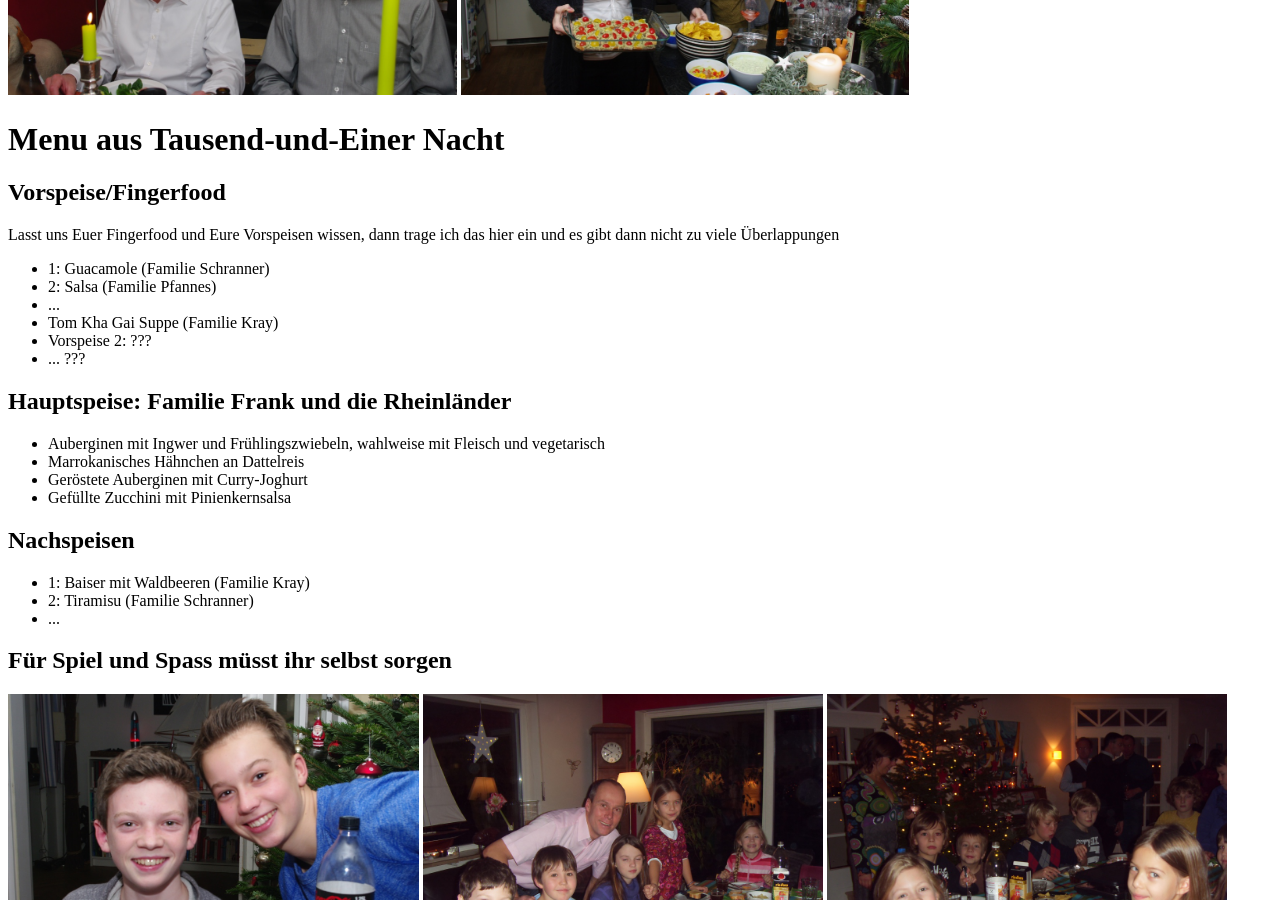
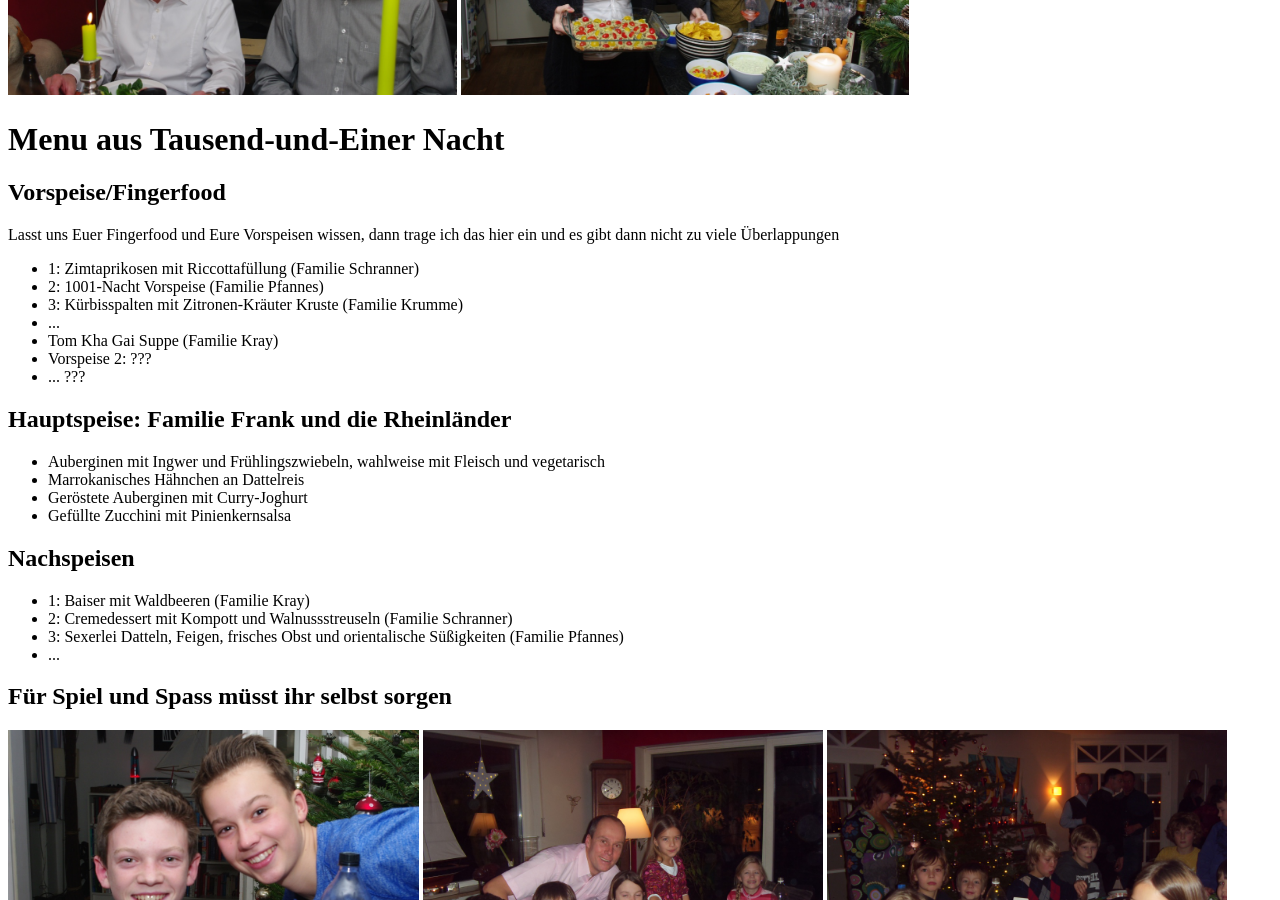
Before and after one commit to DiveDocs/Sylvester2023, a Jekyll site: the page built from index.markdown, in a window 1280 px wide and 900 px high, scrolled down 2112 px. Built offline with Jekyll 4.4.1, drawn with Linux system fonts in a browser that asks for light colours.

Commit message:
Update menu items for Vorspeise and Nachspeisen

```diff
--- a/index.markdown
+++ b/index.markdown
@@ -64,8 +64,9 @@ tr:nth-child(even) {
 <h2> Vorspeise/Fingerfood</h2>
 Lasst uns Euer Fingerfood und Eure Vorspeisen wissen, dann trage ich das hier ein und es gibt dann nicht zu viele Überlappungen
 <ul>
-<li> 1: Guacamole (Familie Schranner)</li>
-<li> 2: Salsa (Familie Pfannes)</li>
+<li> 1: Zimtaprikosen mit Riccottafüllung (Familie Schranner)</li>
+<li> 2: 1001-Nacht Vorspeise (Familie Pfannes)</li>
+<li> 3: Kürbisspalten mit Zitronen-Kräuter Kruste (Familie Krumme)</li>
 <li>... </li>
 <li>Tom Kha Gai Suppe (Familie Kray)</li>
 <li>Vorspeise 2: ??? </li>
@@ -81,7 +82,8 @@ Lasst uns Euer Fingerfood und Eure Vorspeisen wissen, dann trage ich das hier ei
 <h2> Nachspeisen </h2>
 <ul>
 <li> 1: Baiser mit Waldbeeren (Familie Kray)</li>
-<li> 2: Tiramisu (Familie Schranner) </li>
+<li> 2: Cremedessert mit Kompott und Walnussstreuseln (Familie Schranner)</li>
+<li> 3: Sexerlei Datteln, Feigen, frisches Obst und orientalische Süßigkeiten (Familie Pfannes)</li>
 <li>... </li>
 </ul>
 
```
